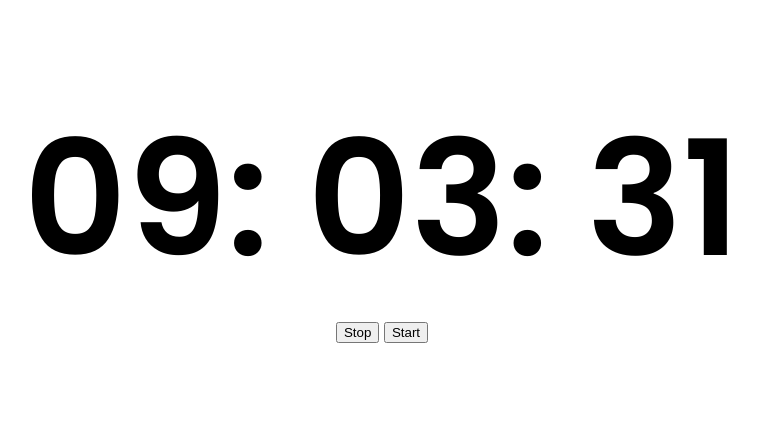
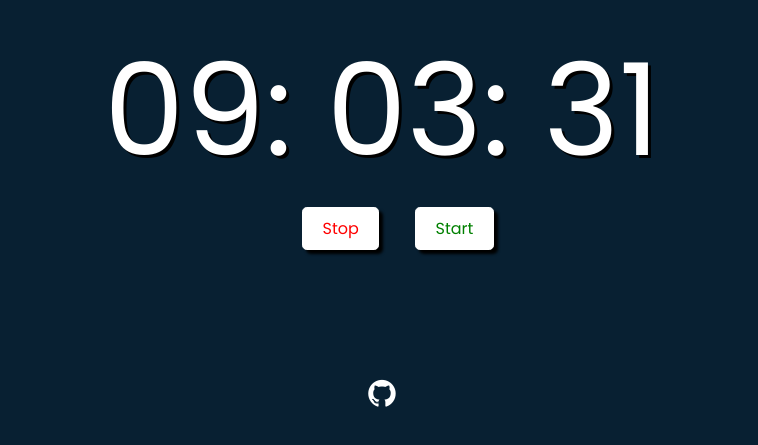
Before and after one commit to kirti2602/jsClock, a plain HTML site: page index.html in a window 1280 px wide. Shown: the part 113-558 px from the top of the page, without its empty margins (258-1016 px from the left). Drawn offline with Linux system fonts and the light colour scheme.

Commit message:
final UI done

```diff
--- a/index.html
+++ b/index.html
@@ -5,15 +5,19 @@
     <meta http-equiv="X-UA-Compatible" content="IE=edge">
     <meta name="viewport" content="width=device-width, initial-scale=1.0">
     <title>Clock</title>
+    <!-- STYLESHEET -->
     <link rel="stylesheet" href="style.css">
+    <!-- FONT AWESOME -->
+    <link rel="stylesheet" href="https://cdnjs.cloudflare.com/ajax/libs/font-awesome/4.7.0/css/font-awesome.min.css">
 </head>
 <body>
     <div id="clock">HH:MM:SS</div>
 
     <button id="btn-stop">Stop</button>
     <button id="btn-start">Start</button>
+    <br>
 
-
+    <a href="https://github.com/kirti2602/jsClock"><i class="fa fa-github fa-2x"></i></a>
 
     <script src="app.js"></script>
 </body>
--- a/style.css
+++ b/style.css
@@ -1,14 +1,62 @@
-@import url('https://fonts.googleapis.com/css2?family=Poppins:wght@200;600&display=swap');
+@import url('https://fonts.googleapis.com/css2?family=Poppins:wght@200;400&display=swap');
 
 body{
     text-align: center;
     font-family: 'Poppins', sans-serif;
+    background-color: #082032;
 }
 
 div{
     margin: auto;
-    margin-top: 12rem;
-    font-size: 10rem;
+    margin-top: 8rem;
+    font-size: 8rem;
     border-radius: 1rem;
-    font-weight: 600;
+    font-weight: 400;
+    color: white;
+    text-shadow: 3px 3px black;
 }
+
+button{
+    font-family: 'Poppins', sans-serif;
+    margin-left: 2rem;
+    padding: 0.5rem;
+    padding-left: 1.2rem;
+    padding-right: 1.2rem;
+    cursor: pointer;
+    font-size: 1rem;
+    border-radius: 0.3rem;
+    background-color: white;
+    box-shadow: 4px 4px 3px black;
+}
+
+#btn-stop{
+    border: 1px solid white;
+    color: red;
+}
+
+#btn-stop:hover{
+    background-color: red;
+    color: white;
+}
+
+#btn-start{
+    border: 1px solid white;
+    color: green;
+}
+
+#btn-start:hover{
+    background-color: green;
+    color: white;
+}
+
+
+i{
+    margin-top: 8rem;
+    display: block;
+    color: white;
+    line-height: 2;
+}
+
+i:hover{
+    color: grey;
+}
```
